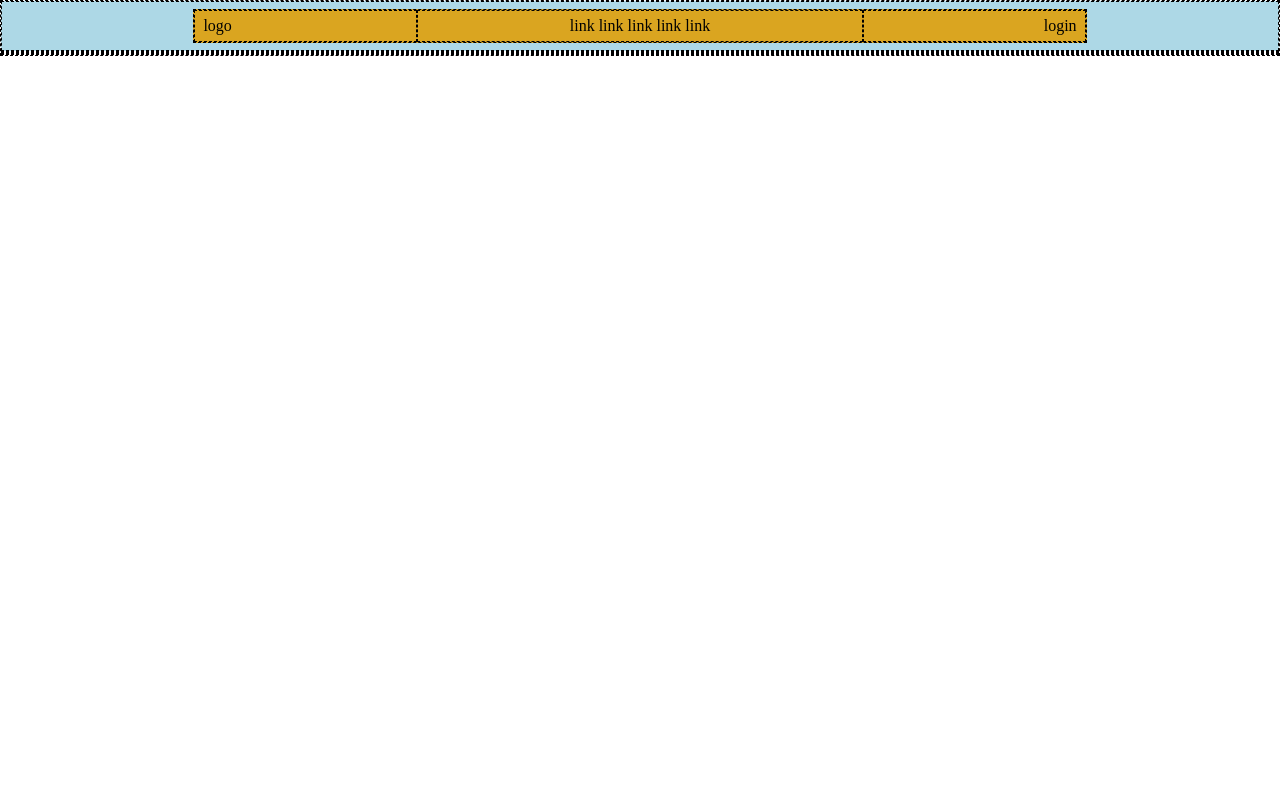
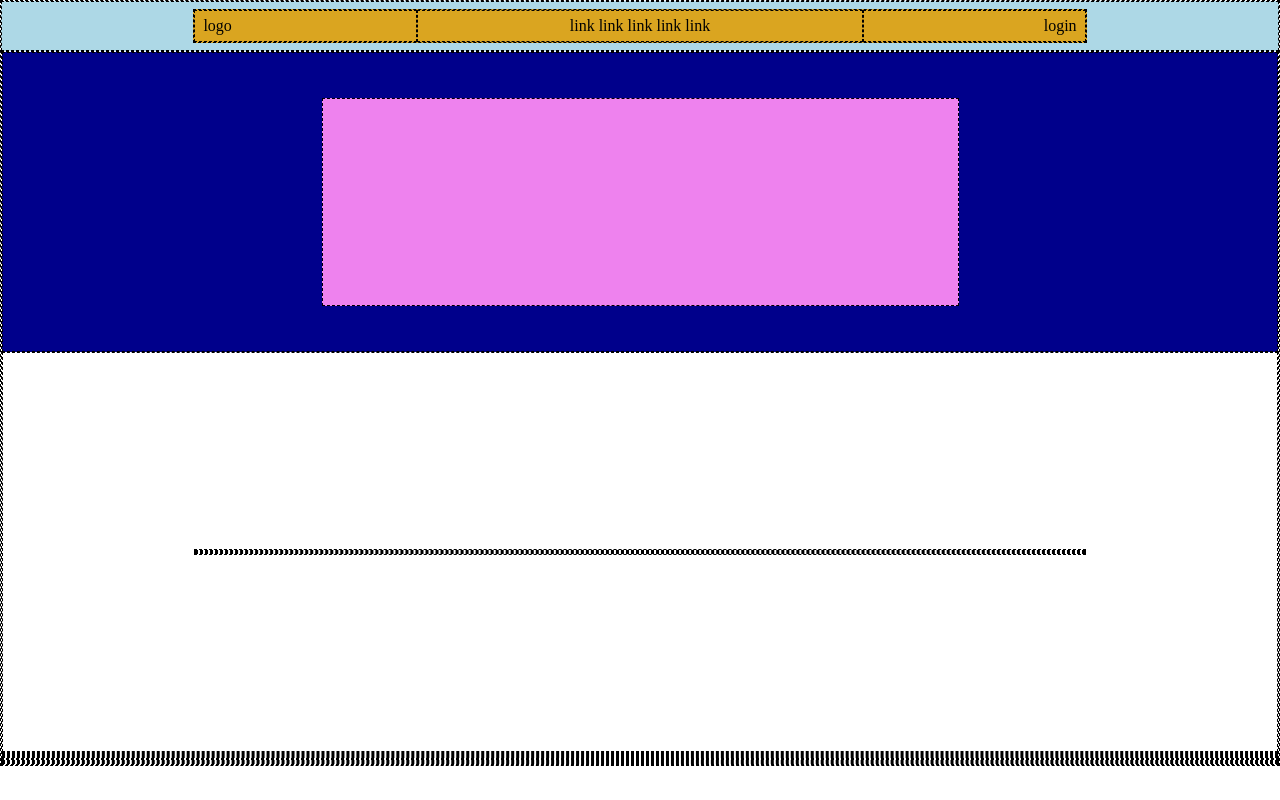
Before and after one commit to deca-francesco/htmlcss-struttura-discord, a plain HTML site: page index.html in a window 1280 px wide. Drawn offline with Linux system fonts and the light colour scheme.

Commit message:
ADD: banner_top section

```diff
--- a/assets/css/style.css
+++ b/assets/css/style.css
@@ -17,6 +17,7 @@ img {
     border: 1px dashed black;
 }
 
+/* header */
 .debug header {
     background-color: #add8e6;
     height: 50px;
@@ -29,17 +30,30 @@ img {
 
 .debug .logo:before {
     content: "logo";
-    align-self: center;
 }
 
 .debug nav::before {
     content: "link link link link link";
-    align-self: center;
 }
 
 .debug .login::before {
     content: "login";
-    align-self: center;
+}
+
+/* main */
+.debug .banner_top {
+    height: 300px;
+    background-color: #00008b;
+}
+
+.debug .banner_top .container {
+    height: 70%;
+    background-color: #ee82ee;
+}
+
+.debug .info_section {
+    height: 400px;
+    background-color: white;
 }
 
 /* #endregion debug */
@@ -67,16 +81,28 @@ header .container {
     width: 25%;
     padding-left: 0.5rem;
     justify-content: start;
+    align-items: center;
 }
 
 nav {
     width: 50%;
     justify-content: center;
+    align-items: center;
 }
 
 .login {
     width: 25%;
     padding-right: 0.5rem;
     justify-content: end;
+    align-items: center;
 }
 /* #endregion header */
+
+
+/* #region main */
+.banner_top .container {
+    width: 50%;
+}
+
+
+/* #endregion main */
--- a/index.html
+++ b/index.html
@@ -24,10 +24,49 @@
         <!-- /.container -->
     </header>
     <main>
+        <section class="banner_top flex-container">
+            <div class="container">
 
+            </div>
+            <!-- /.container -->
+        </section>
+        <!-- /.banner_top -->
+        <section id="info1" class="info_section flex-container">
+            <div class="container">
+                <div class="info_big">
+
+                </div>
+                <!-- /.info_big -->
+                <div class="info_small">
+
+                </div>
+                <!-- /.info_small -->
+            </div>
+            <!-- /.container -->
+        </section>
+        <!-- /#info1 -->
+        <section id="info2">
+
+        </section>
+        <!-- /#info2 -->
+        <section id="info3">
+
+        </section>
+        <!-- /#info3 -->
+        <section class="banner_bottom">
+
+        </section>
+        <!-- /.banner_bottom -->
     </main>
     <footer>
+        <div class="footer_top">
 
+        </div>
+        <!-- /.footer_top -->
+        <div class="footer_bottom">
+
+        </div>
+        <!-- /.footer_bottom -->
     </footer>
 </body>
 </html>
```
